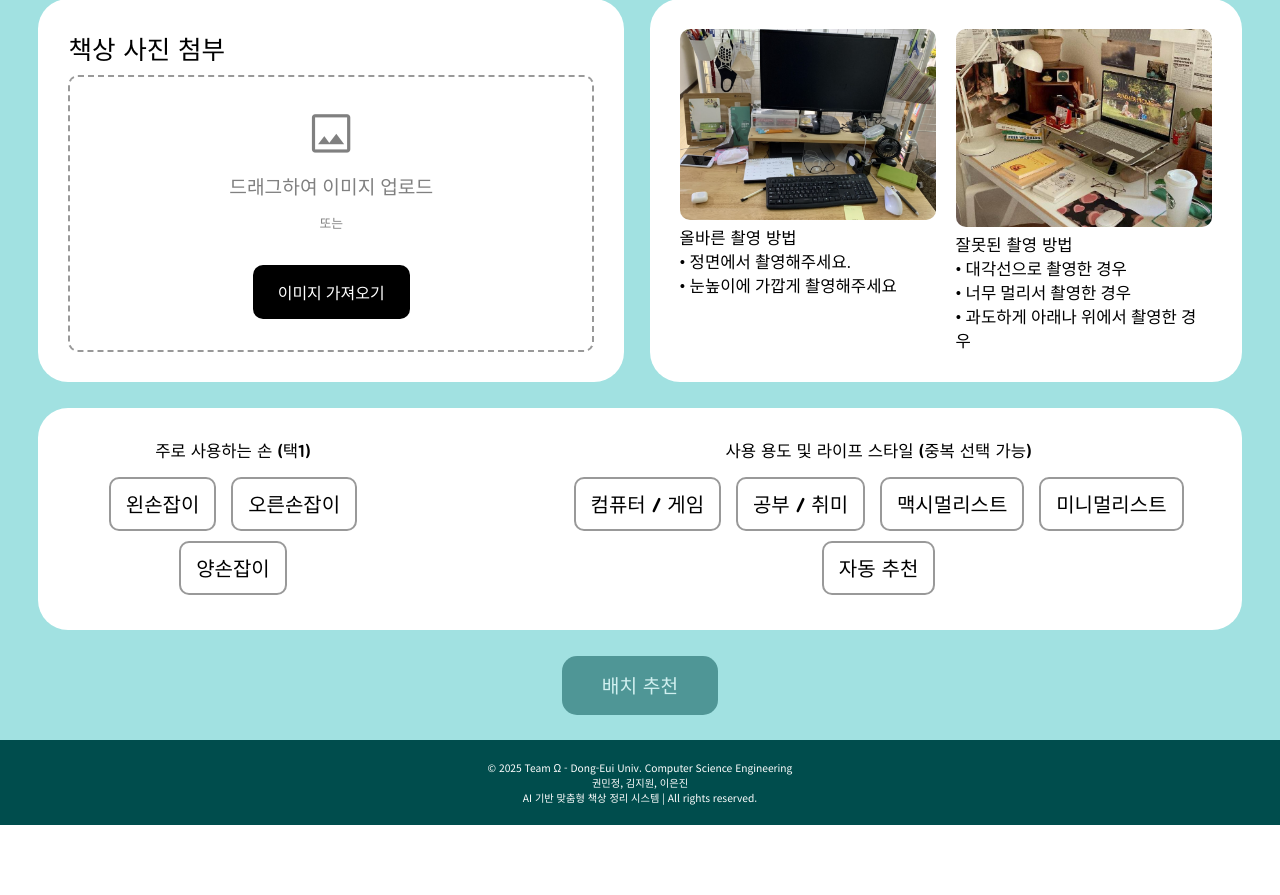
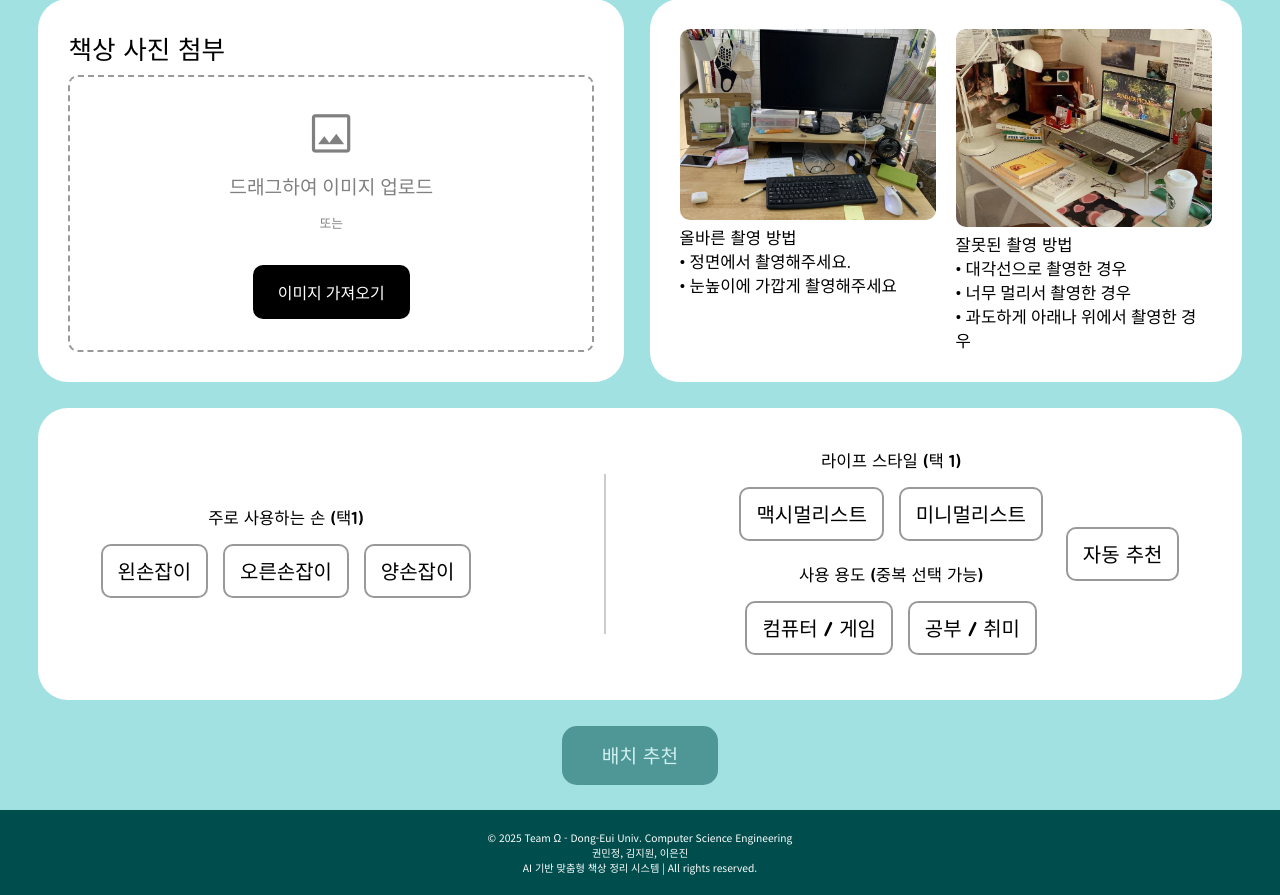
Before and after one commit to eunjingjing/CAPSTONE_25-1, a Flask app: page / in a window 1280 px wide. Shown: the part 82-977 px from the top of the page. Before the commit the page ends 907 px from the top, so only its background shows below. Run offline with Flask 3, Linux system fonts and the light colour scheme; some web fonts are replaced.

Commit message:
메인 페이지 레이아웃 및 js 수정

```diff
--- a/static/css/style.css
+++ b/static/css/style.css
@@ -156,6 +156,27 @@ p {
   font-size: 1.3vw;
 }
 
+.auto {
+  display: flex;
+  flex-direction: row;
+  gap: 1vw;
+}
+
+.auto > .setting-group{
+  display: flex;
+  flex-direction: column;
+  gap: 2vh;
+}
+
+.auto-btn {
+  align-items: center;
+}
+
+.v-line{
+  border-left: 2px solid #ccc;
+  height: 20vh;
+}
+
 .btn-group button {
   margin: 5px;
   padding: 10px 15px;
--- a/static/js/script.js
+++ b/static/js/script.js
@@ -1,12 +1,11 @@
 document.addEventListener('DOMContentLoaded', () => {
+    // 이미지 업로드
     const uploadBox = document.querySelector('.upload-box');
     const fileInput = document.getElementById('imgUpload');
-
-    // 기존 요소 캐시
     const icon = uploadBox.querySelector('.material-symbols-outlined');
     const texts = [...uploadBox.querySelectorAll('div, label')];
+    const recommendBtn = document.getElementById('recommendBtn');
 
-    // 미리보기 이미지 및 X버튼
     const previewWrapper = document.createElement('div');
     previewWrapper.style.position = 'relative';
     previewWrapper.style.display = 'none';
@@ -16,32 +15,22 @@ document.addEventListener('DOMContentLoaded', () => {
     previewImg.style.maxWidth = '30vw';
     previewImg.style.borderRadius = '10px';
     previewImg.style.marginTop = '10px';
-    previewImg.style.boxShadow = '0 0 5px rgba(0,0,0,0.2)';
     previewWrapper.appendChild(previewImg);
 
     const deleteBtn = document.createElement('button');
     deleteBtn.textContent = '✕';
-    deleteBtn.style.position = 'absolute';
-    deleteBtn.style.top = '-10px';
-    deleteBtn.style.right = '-10px';
-    deleteBtn.style.background = '#f44336';
-    deleteBtn.style.color = '#fff';
-    deleteBtn.style.border = 'none';
-    deleteBtn.style.borderRadius = '50%';
-    deleteBtn.style.width = '25px';
-    deleteBtn.style.height = '25px';
-    deleteBtn.style.cursor = 'pointer';
-    deleteBtn.style.fontSize = '16px';
-    deleteBtn.style.boxShadow = '0 2px 4px rgba(0,0,0,0.2)';
+    Object.assign(deleteBtn.style, {
+        position: 'absolute', top: '-10px', right: '-10px',
+        background: '#f44336', color: '#fff', border: 'none',
+        borderRadius: '50%', width: '25px', height: '25px',
+        cursor: 'pointer', fontSize: '16px'
+    });
     previewWrapper.appendChild(deleteBtn);
 
     const showPreview = file => {
         if (!file || !file.type.startsWith('image/')) return;
-
-    // 텍스트, 아이콘 숨기기
         icon.style.display = 'none';
         texts.forEach(t => t.style.display = 'none');
-
         const reader = new FileReader();
         reader.onload = e => {
             previewImg.src = e.target.result;
@@ -55,114 +44,92 @@ document.addEventListener('DOMContentLoaded', () => {
         previewWrapper.style.display = 'none';
         icon.style.display = 'block';
         texts.forEach(t => t.style.display = 'block');
+        checkReady();
     };
 
-    uploadBox.addEventListener('dragover', e => {
-    e.preventDefault();
-    uploadBox.style.borderColor = '#333';
-    uploadBox.style.backgroundColor = '#eee';
-    });
-
-    uploadBox.addEventListener('dragleave', e => {
-    e.preventDefault();
-    uploadBox.style.borderColor = '#999';
-    uploadBox.style.backgroundColor = '#fff';
-    });
-
+    fileInput.addEventListener('change', e => { showPreview(e.target.files[0]); checkReady(); });
+    deleteBtn.addEventListener('click', resetUploadBox);
+    uploadBox.addEventListener('dragover', e => { e.preventDefault(); uploadBox.style.borderColor = '#333'; uploadBox.style.backgroundColor = '#eee'; });
+    uploadBox.addEventListener('dragleave', e => { e.preventDefault(); uploadBox.style.borderColor = '#999'; uploadBox.style.backgroundColor = '#fff'; });
     uploadBox.addEventListener('drop', e => {
         e.preventDefault();
         const files = e.dataTransfer.files;
         if (files.length > 0) {
             fileInput.files = files;
             showPreview(files[0]);
+            checkReady();
         }
         uploadBox.style.borderColor = '#999';
     });
 
-    fileInput.addEventListener('change', e => {
-    const file = e.target.files[0];
-    showPreview(file);
-    });
+    const handButtons = document.querySelectorAll('.hand-group .btn-group button');
+    const lifestyleButtons = document.querySelectorAll('.lifestyle-group .btn-group button');
+    const purposeButtons = document.querySelectorAll('.purpose-group .btn-group button');
+    const autoButton = document.querySelector('.auto-btn button');
 
-    deleteBtn.addEventListener('click', () => {
-    resetUploadBox();
-    });
-
-    // 손 선택: 택1
-    const handButtons = document.querySelectorAll('.setting-group:nth-of-type(1) .btn-group button');
+    // 주 사용 손 (3중 택1)
     handButtons.forEach(btn => {
         btn.addEventListener('click', () => {
             const isActive = btn.classList.contains('active');
             handButtons.forEach(b => b.classList.remove('active'));
-        if (!isActive) btn.classList.add('active'); // 토글
-        checkReadyToRecommend();
+            if (!isActive) btn.classList.add('active');
+            checkReady();
         });
     });
 
-
-    // 용도 및 스타일
-    const styleButtons = document.querySelectorAll('.setting-group:nth-of-type(2) .btn-group button');
-    const autoBtn = [...styleButtons].find(b => b.textContent.trim() === '자동 추천');
-
-    styleButtons.forEach(btn => {
+    // 라이프스타일 (2중 택1, 자동추천 해제)
+    lifestyleButtons.forEach(btn => {
         btn.addEventListener('click', () => {
-        const text = btn.textContent.trim();
-        const isSelected = btn.classList.contains('active');
-
-        if (text === '자동 추천') {
-        styleButtons.forEach(b => {
-            if (b !== btn) b.classList.remove('active');
-        });
-        btn.classList.toggle('active', !isSelected);
-        } else {
-        autoBtn.classList.remove('active');
-
-        if (['맥시멀리스트', '미니멀리스트'].includes(text)) {
-            const other = [...styleButtons].find(b =>
-            ['맥시멀리스트', '미니멀리스트'].includes(b.textContent.trim()) &&
-            b !== btn
-            );
-            if (isSelected) {
-            btn.classList.remove('active');
-            } else {
-            other?.classList.remove('active');
-            btn.classList.add('active');
-            }
-        } else {
-            btn.classList.toggle('active', !isSelected);
-        }
-        }
-        checkReadyToRecommend();
+            const isActive = btn.classList.contains('active');
+            lifestyleButtons.forEach(b => b.classList.remove('active'));
+            if (!isActive) btn.classList.add('active');
+            autoButton.classList.remove('active');
+            checkReady();
         });
     });
 
+    // 사용용도 (자율 다중선택, 자동추천 해제)
+    purposeButtons.forEach(btn => {
+        btn.addEventListener('click', () => {
+            btn.classList.toggle('active');
+            autoButton.classList.remove('active');
+            checkReady();
+        });
+    });
 
-  //배치 추천 버튼 이벤트
-    const recommendBtn = document.getElementById('recommendBtn');
+    // 4자동추천 (라이프스타일, 사용용도 초기화)
+    autoButton.addEventListener('click', () => {
+        const isActive = autoButton.classList.contains('active');
+        if (!isActive) {
+            lifestyleButtons.forEach(b => b.classList.remove('active'));
+            purposeButtons.forEach(b => b.classList.remove('active'));
+            autoButton.classList.add('active');
+        } else {
+            autoButton.classList.remove('active');
+        }
+        checkReady();
+    });
 
-    function checkReadyToRecommend() {
+    // 추천 버튼 활성화 조건
+    function checkReady() {
         const hasImage = fileInput.files.length > 0;
-    const hasHand = [...handButtons].some(b => b.classList.contains('active'));
-    const hasStyle = [...styleButtons].some(b => b.classList.contains('active'));
+        const handSelected = [...handButtons].some(b => b.classList.contains('active'));
+        const autoSelected = autoButton.classList.contains('active');
+        const lifestyleSelected = [...lifestyleButtons].some(b => b.classList.contains('active'));
+        const purposeSelectedCount = [...purposeButtons].filter(b => b.classList.contains('active')).length;
 
-    if (hasImage && hasHand && hasStyle) {
-        recommendBtn.disabled = false;
-        recommendBtn.classList.add('enabled');
+        let valid = false;
+
+        if (autoSelected) {
+            valid = hasImage && handSelected;
         } else {
-        recommendBtn.disabled = true;
-        recommendBtn.classList.remove('enabled');
-    }
+            valid = hasImage && handSelected && lifestyleSelected && (purposeSelectedCount >= 1);
         }
 
-    // 이벤트마다 체크
-    fileInput.addEventListener('change', checkReadyToRecommend);
-    deleteBtn.addEventListener('click', checkReadyToRecommend);
+        recommendBtn.disabled = !valid;
+        recommendBtn.classList.toggle('enabled', valid);
+    }
 
-    handButtons.forEach(btn => {
-    btn.addEventListener('click', checkReadyToRecommend);
+    // 이미지 바뀔 때도 항상 활성화 체크
+    fileInput.addEventListener('change', checkReady);
 });
-
-    styleButtons.forEach(btn => {
-    btn.addEventListener('click', checkReadyToRecommend);
-    });
-});
--- a/templates/index.html
+++ b/templates/index.html
@@ -59,7 +59,7 @@
         </div>
 
         <div class="user-setting">
-            <div class="setting-group">
+            <div class="setting-group hand-group">
                 <span>주로 사용하는 손 (택1)</span><br />
                 <div class="btn-group">
                 <button>왼손잡이</button>
@@ -67,16 +67,30 @@
                 <button>양손잡이</button>
                 </div>
             </div>
-            <div class="setting-group">
-                <span>사용 용도 및 라이프 스타일 (중복 선택 가능)</span><br />
-                <div class="btn-group">
-                <button>컴퓨터 / 게임</button>
-                <button>공부 / 취미</button>
-                <button>맥시멀리스트</button>
-                <button>미니멀리스트</button>
-                <button>자동 추천</button>
+            <div class="v-line">
+            </div>
+            <div class="setting-group auto">
+                <div class="setting-group">
+                    <div class="lifestyle-group">
+                        <span>라이프 스타일 (택 1)</span><br />
+                        <div class="btn-group">
+                        <button>맥시멀리스트</button>
+                        <button>미니멀리스트</button>
+                        </div>
+                    </div>
+                    <div class="purpose-group">
+                        <span>사용 용도 (중복 선택 가능)</span><br />
+                        <div class="btn-group">
+                        <button>컴퓨터 / 게임</button>
+                        <button>공부 / 취미</button>
+                        </div>
+                    </div>
+                </div>
+                <div class="btn-group auto-btn">
+                    <button>자동 추천</button>
                 </div>
             </div>
+
         </div>
     </div>
 
```
Lines whose indentation alone changed are shown as unchanged.
